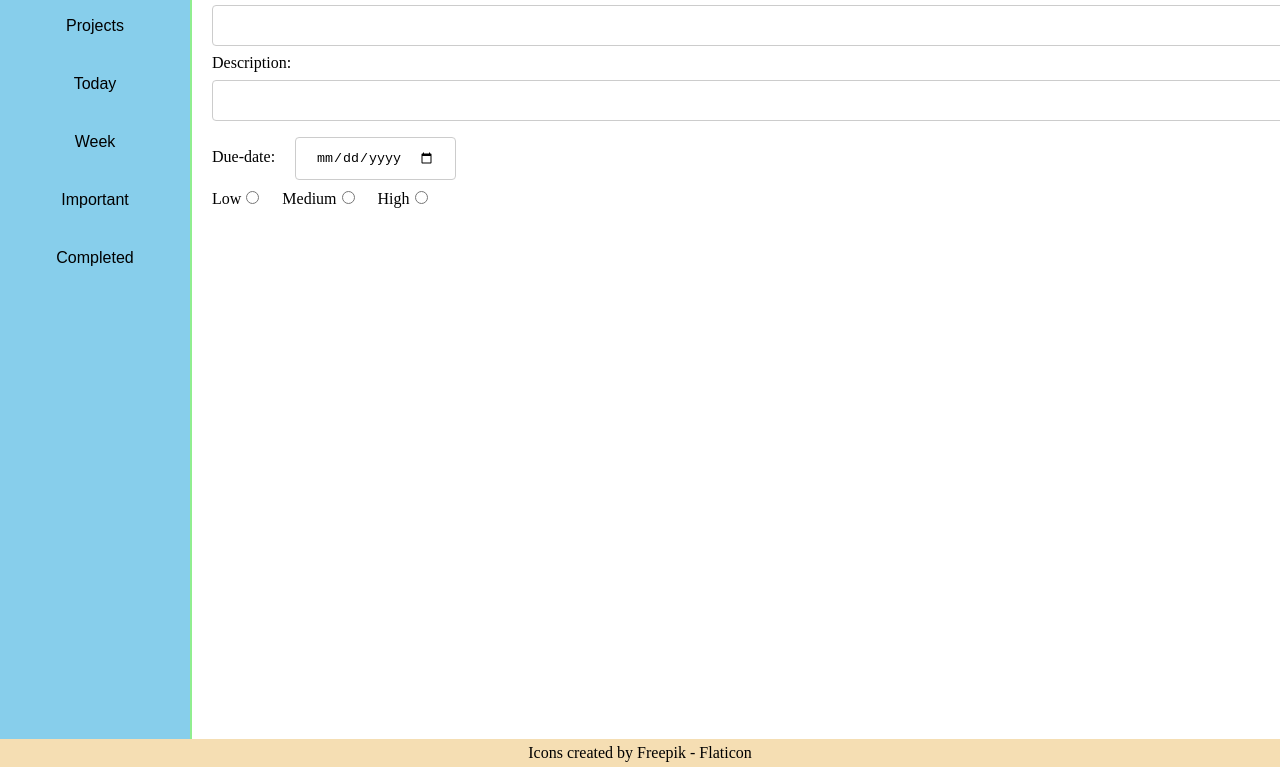
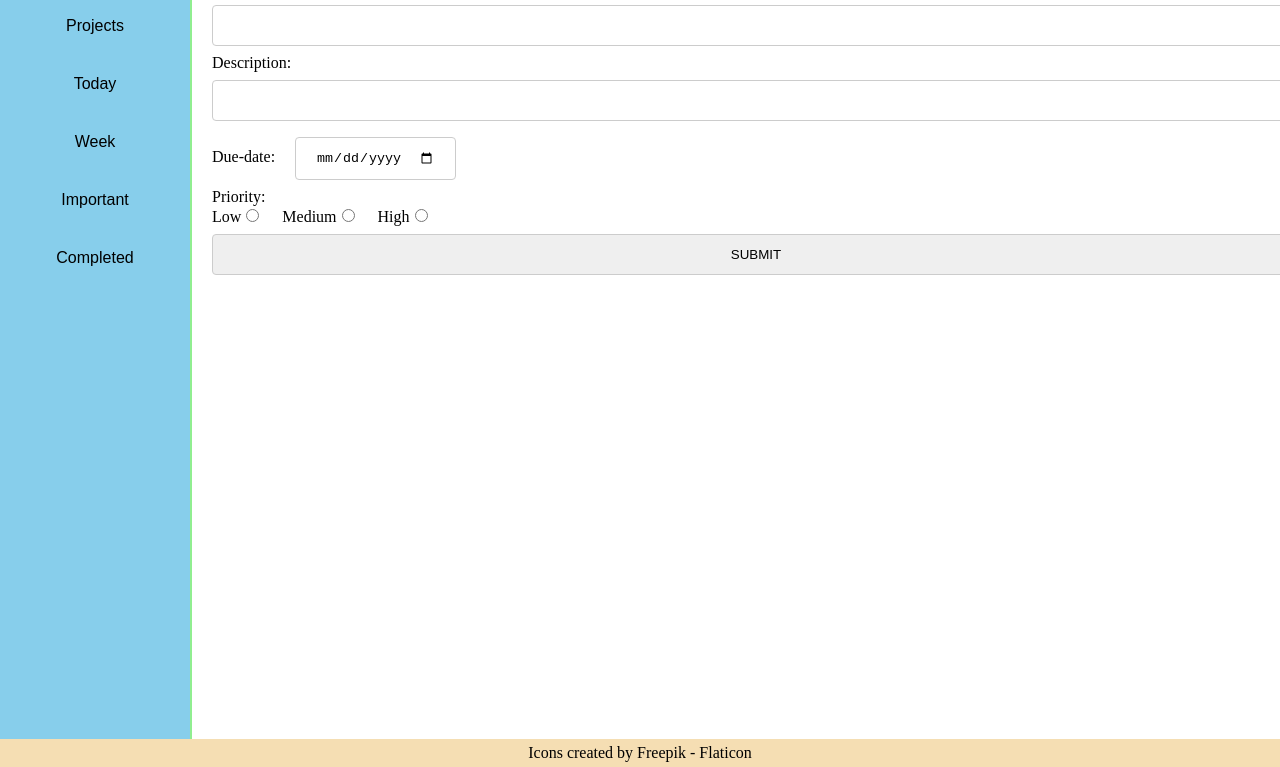
Before and after one commit to Charn11/todo_list, a website built with webpack: page dist/index.html in a window 1280 px wide. Both pictures are taken after a click on the button "ADD NEW TASK". Shown: the part 181-948 px from the top of the page. Built offline with nearby package versions, Linux system fonts and the light colour scheme.

Commit message:
edit task page

```diff
--- a/src/DOM/crt_task.js
+++ b/src/DOM/crt_task.js
@@ -1,5 +1,7 @@
 import { newTask, tasks, taskCont, headCont, taskHead } from "./tasks.js"
-export { addTask }
+export { addTask, submitTask }
+
+let submitTask = document.createElement('button');
 
 let addTask = () => {
     newTask.addEventListener('click', e => {
@@ -43,11 +45,15 @@ let addTask = () => {
         taskForm.appendChild(inputDate);
 
         //set priority
-        let priorDiv = document.createElement('div');
-        priorDiv.setAttribute("id","priorDiv");
-        taskForm.appendChild(priorDiv);
 
-        let prioiHead = document.createElement('div');
+        let priorHead = document.createElement('div');
+        priorHead.setAttribute("id","priorDiv");
+        taskForm.appendChild(priorHead);
+
+        let priorTitle = document.createElement('p');
+        priorTitle.setAttribute("id","priorTitle");
+        priorTitle.innerText = "Priority:";
+        priorHead.appendChild(priorTitle);
 
         let labelLow = document.createElement("label");
         labelLow.setAttribute("for","inputLow");
@@ -55,6 +61,7 @@ let addTask = () => {
         priorDiv.appendChild(labelLow);
         let inputLow = document.createElement('input');
         inputLow.setAttribute("type","radio");
+        inputLow.setAttribute("name","prior");
         inputLow.setAttribute("id","inputLow");
         priorDiv.appendChild(inputLow);
 
@@ -64,6 +71,7 @@ let addTask = () => {
         priorDiv.appendChild(labelMid);
         let inputMid = document.createElement('input');
         inputMid.setAttribute("type","radio");
+        inputMid.setAttribute("name","prior");
         inputMid.setAttribute("id","inputMid");
         priorDiv.appendChild(inputMid);
 
@@ -73,7 +81,14 @@ let addTask = () => {
         priorDiv.appendChild(labelHigh);
         let inputHigh = document.createElement('input');
         inputHigh.setAttribute("type","radio");
+        inputHigh.setAttribute("name","prior");
         inputHigh.setAttribute("id","inputHigh");
         priorDiv.appendChild(inputHigh);
+
+        //submit button
+        submitTask.setAttribute("id","submitTask");
+        submitTask.innerText = "SUBMIT";
+        taskForm.appendChild(submitTask);
+
     });
 }
--- a/src/style.css
+++ b/src/style.css
@@ -111,3 +111,21 @@ input[type=text]{
   label{
     padding: 0px 0px 0px 20px;
   }
+  #priorTitle{
+    margin: 0px;
+    padding-left: 20px;
+    font-size: 16px;
+  }
+  #submitTask{
+    width: 100%;
+    padding: 12px 20px;
+    margin: 8px 20px;
+    display: inline-block;
+    border: 1px solid #ccc;
+    border-radius: 4px;
+    box-sizing: border-box;
+  }
+  #submitTask:hover{
+    cursor: pointer;
+    background-color: gray;
+  }
```
Also changed, not shown: src/App/add_todo.js (+9 -0 lines), dist/main.js.
